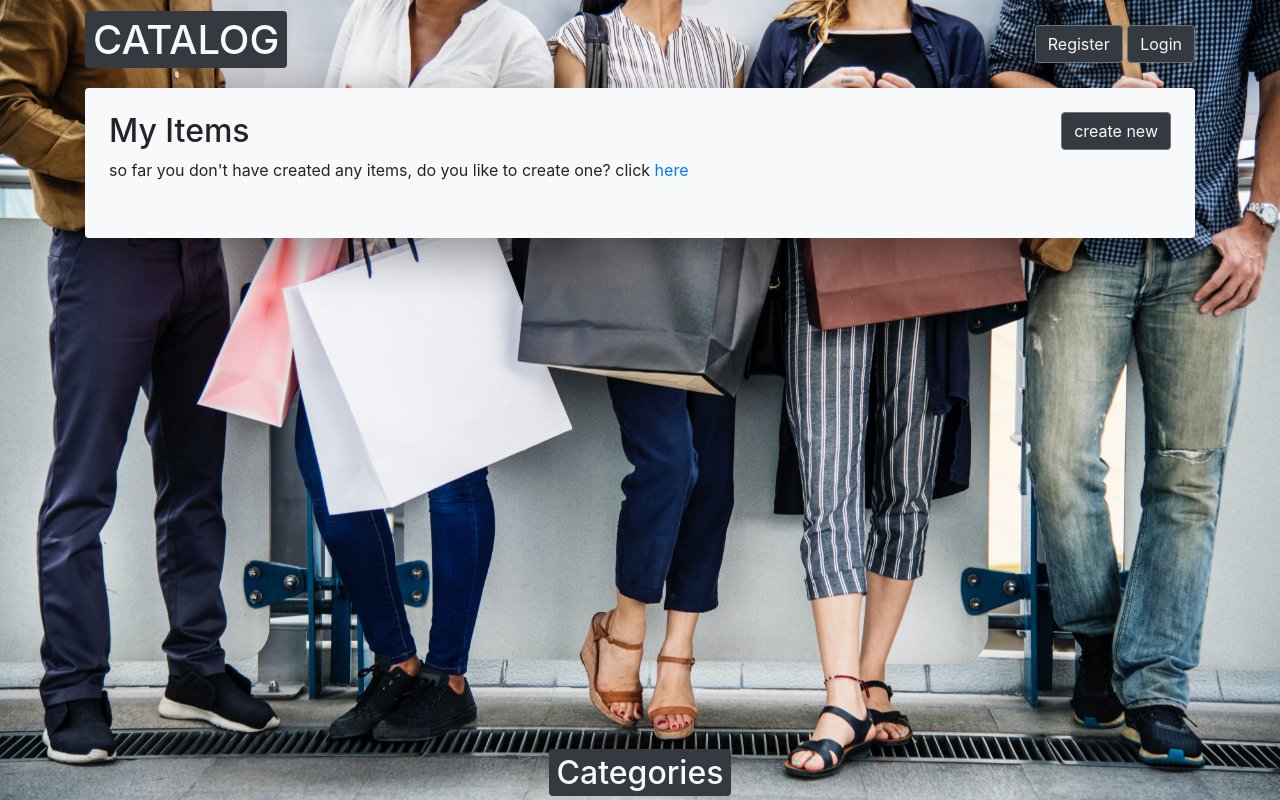
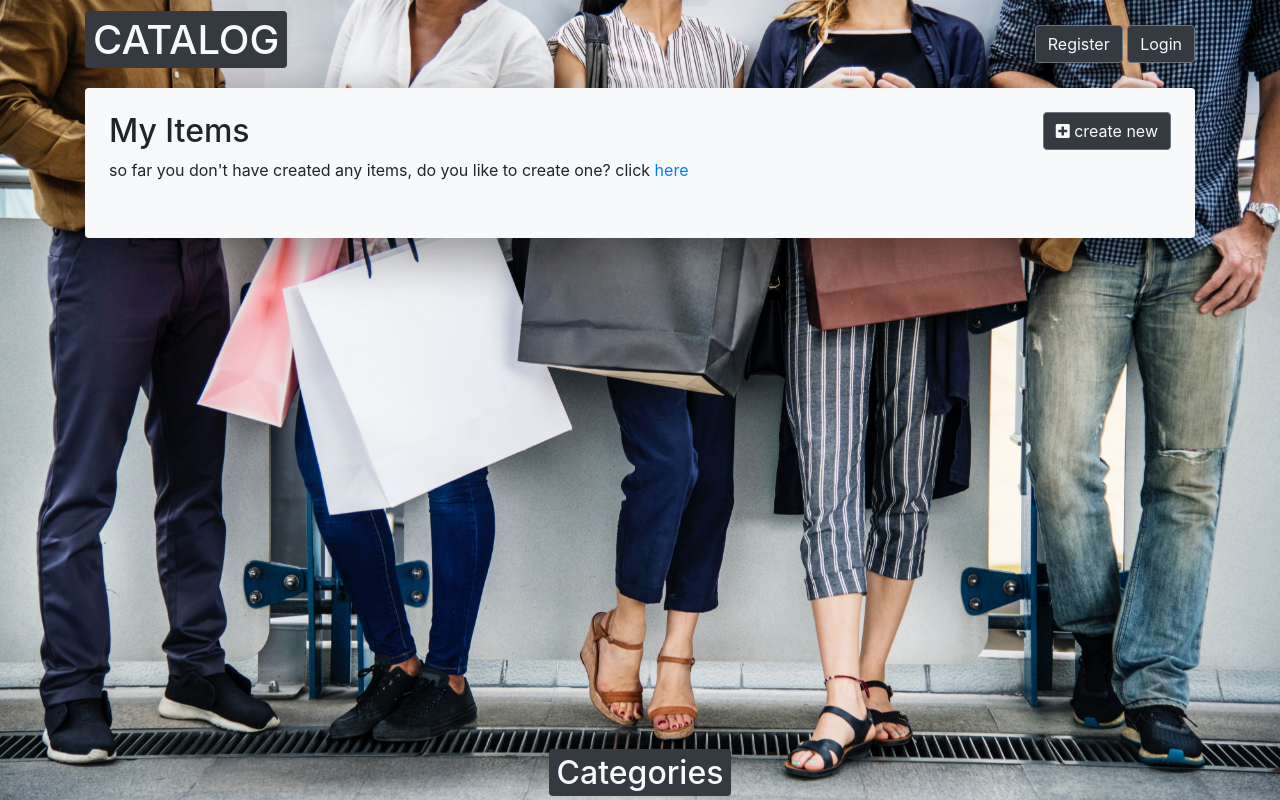
Before and after one commit to swmo/udacity-catalog, a Flask app: template templates/item/myitems.html in a window 1280 px wide. Run offline with Flask 2, Linux system fonts and the light colour scheme; the template is opened without the code that fills it, so the values that code supplies are empty; parts of the project's set-up code (start-up, migrations or seed data) failed here and were passed over; some libraries are stand-ins or nearby versions.

Commit message:
add fas icon for create a new item

```diff
--- a/templates/item/myitems.html
+++ b/templates/item/myitems.html
@@ -9,7 +9,7 @@
 			</h2>
 		</div>
 		<div class="col-md-6 text-right">
-			<a href="{{url_for('createItem')}}" class="btn btn-secondary text-light bg-dark">create new</a>
+			<a href="{{url_for('createItem')}}" class="btn btn-secondary text-light bg-dark"> <i class="fas fa-plus-square"></i> create new</a>
 		</div>
 	</div>
 
```
